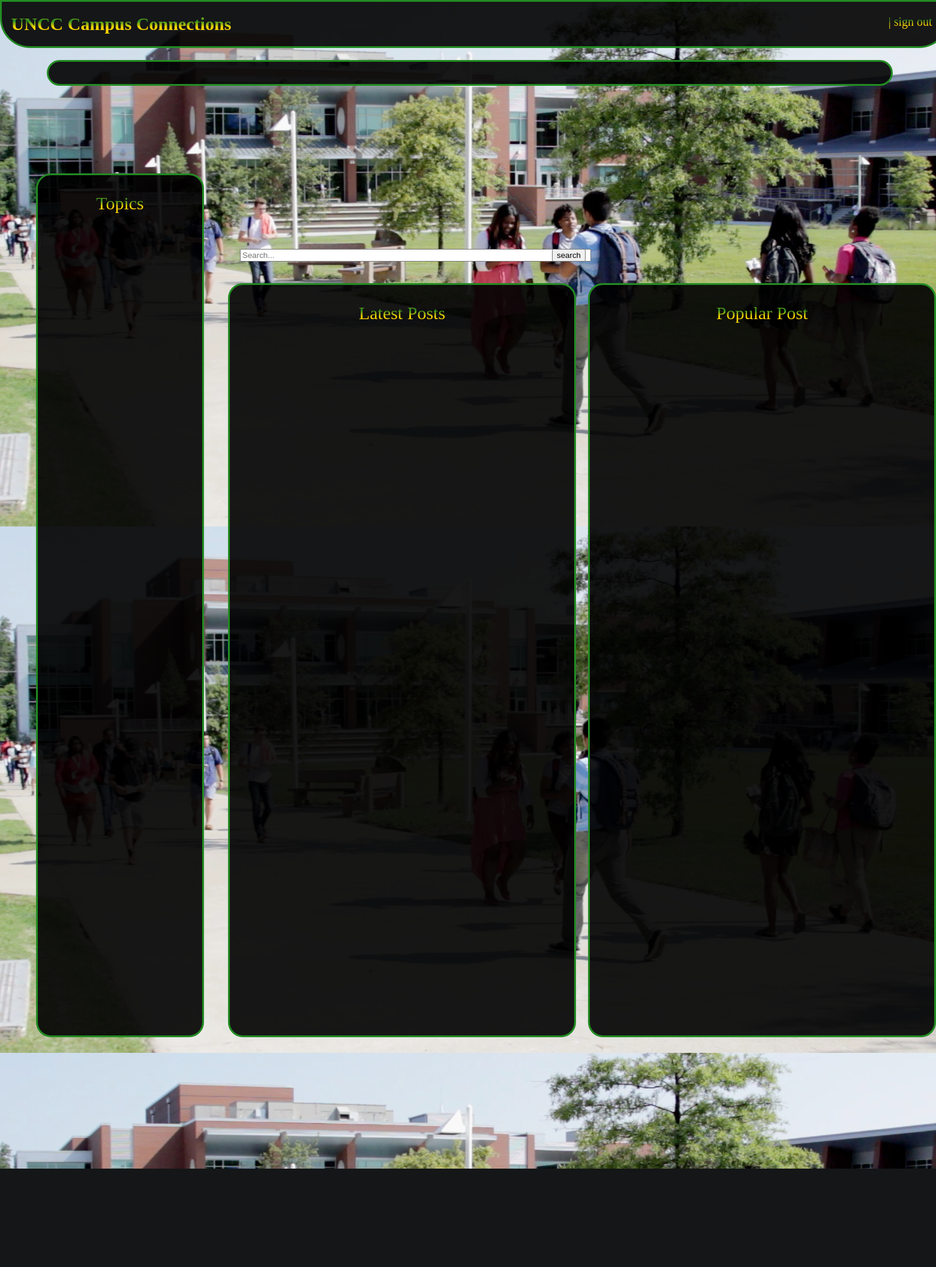
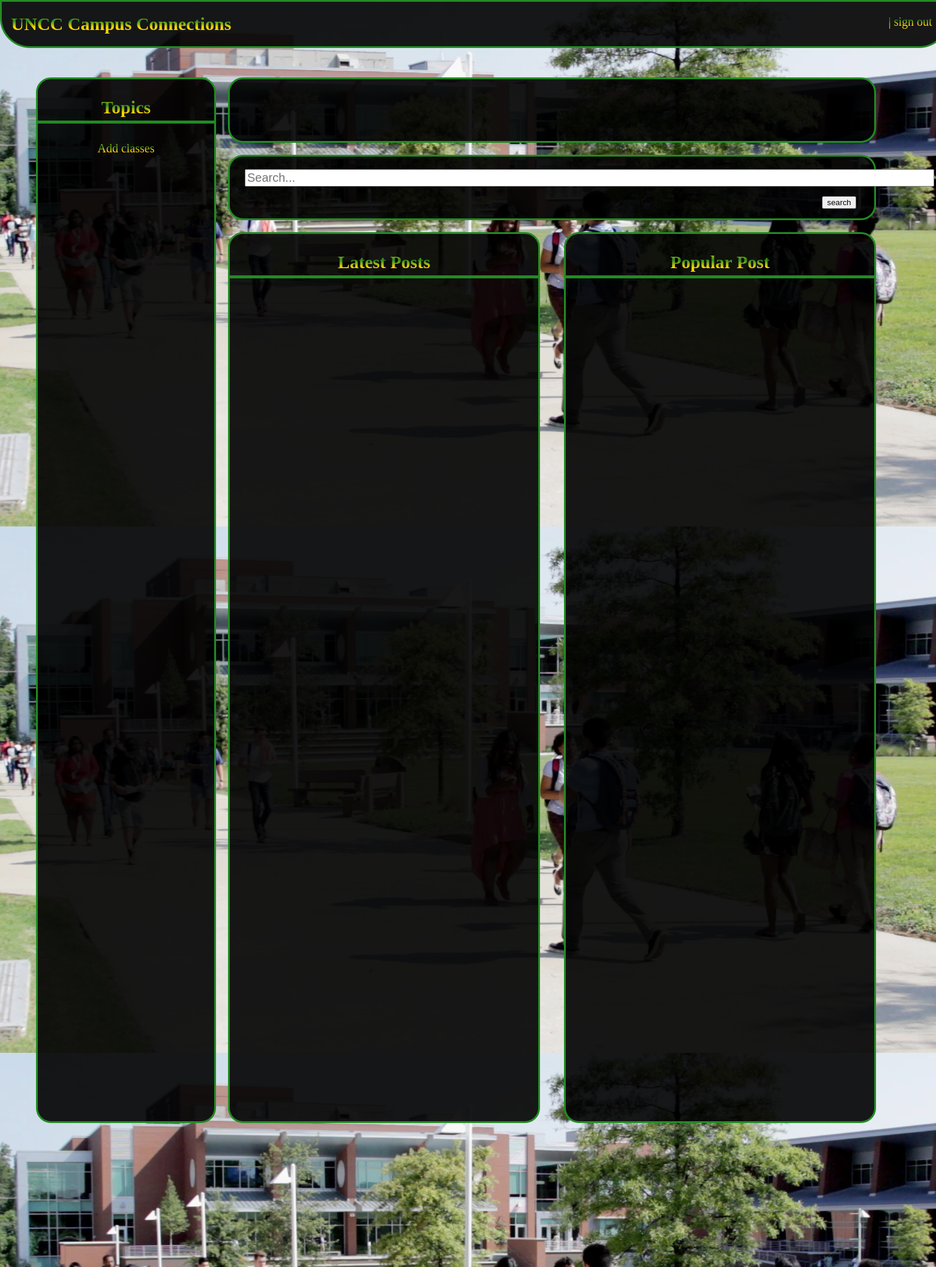
Before and after one commit to yparekh21/team17_3155, a Flask app: template flaskapp/Templates/ClassPage.html in a window 1560 px wide. Shown: the top 2112 px of the page at 60% size. Before the commit the page ends 1948 px from the top, so only its background shows below. Run offline with Flask 2, Linux system fonts and the light colour scheme; the template is opened without the code that fills it, so the values that code supplies are empty.

Commit message:
update css and html format
changes made specifically on AccountHomeStyle.css, AccountHomePage.html, classes.html, ClassPage.html

```diff
--- a/flaskapp/Templates/ClassPage.html
+++ b/flaskapp/Templates/ClassPage.html
@@ -13,30 +13,35 @@
           <h1 id = "titleFont" class = "gradient-text"><a href = '/Home/{{user.username}}'>UNCC Campus Connections</a></h1>
             <span id = "navLinks" class = "gradient-text">{{user.username}} | sign out</span>
         </div>
+        <div class = "wrapper">
+          <div class = "classesNav">
+              <p class = "subHeader gradient-text" >Topics</p>
+              <div class = "classesContainer">
+                  {%for myclass in user.classes%}
+                    <div class = "classListFont"><a href = '/ClassPage/{{user.username}}/{{myclass.id}}'>{{myclass.name}}</a></div>
+                  {%endfor%}
+              </div>
+              <span class = "gradient-text"><a href = "{{ url_for('classes', username = user.username)}}"> Add classes </a></span>
+          </div>
 
-        <section class = "classNameHeader">
-            <h1 class = "gradient-text" >{{classinfo.name}}</h1>
-        </section>
+          <div class = "latestpost">
+              <p class = "subHeader gradient-text">Latest Posts</p>
+          </div>
 
+          <div class = "popularpost">
+              <p class = "subHeader gradient-text">Popular Post</p>
+          </div>
 
-        <div class = "wrapper">
-          <div class = "classes"><p class = "gradient-text"><a href = '/Classes'>Topics</a></p></div>
-
-          <div class = "latestpost"><p class = "gradient-text">Latest Posts</p> </div>
-          <div class = 'latestpostsub'></div>
-          <div class = "popularpost"><p class = "gradient-text">Popular Post</p></div>
-          <div class = 'popularpostsub'></div>
+          <div id = "welcomeContainer">
+              <h1 id = "welcomeFont" class = "gradient-text">{{classinfo.name}}</h1>
+          </div>
 
           <div class = "searchbar">
             <form action = "search" method = "get">
-                <p class = 'searchaesthetic'><input type = "text" placeholder="Search...", size = "70";id = "searchHome"></p>
+            <p><input id = "searchHome" type = "text" placeholder="Search...", size = "93.5"></p>
             </form>
-          </div>
-
-            <div class = "searchbarbutton">
-              <form>
-
-                <p><input type = "submit", value = "search"></p>
+              <form class = "searchBarButton">
+                <p><input type = "submit", value = "search">
               </form>
             </div>
 
--- a/flaskapp/models.py
+++ b/flaskapp/models.py
@@ -1,4 +1,4 @@
-from flaskapp import db;
+from database import db;
 from datetime import datetime;
 
 class User(db.Model):
--- a/flaskapp/static/AccountHomeStyle.css
+++ b/flaskapp/static/AccountHomeStyle.css
@@ -1,6 +1,6 @@
 body{
   width: 100%;
-  margin: 0;
+  margin: 0px;
   height: 100;
   background-image: url("background.jpg");
   background-repeat: no repeat;
@@ -30,18 +30,70 @@ body{
   gap: 20px;
 }
 
-.classes{
+.subHeader{
   font-size: 30px;
+  font-weight: bold;
   text-align: center;
-  grid-column: 4/19;
-  grid-row: 5/45;
+  border-bottom: 5px solid forestgreen;
+  padding-bottom: 5px;
+}
+
+.miniSubHeader{
+  font-size: 25px;
+  font-weight: bold;
+  text-align: left;
+  border-bottom: 5px solid forestgreen;
+  padding-bottom: 5px;
+}
+
+.classesNav{
+  font-size: 20px;
+  text-align: center;
+  grid-column: 4/20;
+  grid-row: 4/45;
   border: solid forestgreen;
   border-radius: 25px;
   background-color: rgba(0,0,0,0.9);
 
 }
 
-.classNameHeader{
+.classListFont {
+  font-size: 20px;
+  margin-left: 20px;
+  margin-right: 20px;
+  margin-bottom: 15px;
+  text-align: left;
+  border-bottom: 2px ridge gold;
+}
+
+.classesContainer{
+  font-size: 20px;
+  text-align: center;
+}
+
+.classesContainer a:link {
+  text-decoration: none;
+  color: forestgreen;
+  text-shadow: 0px 0px 26px forestgreen;
+}
+
+.classesContainer a:visited {
+  color: darkgreen;
+}
+
+.classesContainer a:hover {
+  background: -webkit-linear-gradient(gold,forestgreen,gold,gold);
+  -webkit-background-clip: text;
+  -webkit-text-fill-color: transparent;
+}
+
+.classesContainer a:active {
+  background: -webkit-linear-gradient(gold,forestgreen,gold,gold);
+  -webkit-background-clip: text;
+  -webkit-text-fill-color: transparent;
+}
+
+/* .classNameHeader{
   width: 90%;
   margin-top: 100px;
   margin-right: 5%;
@@ -51,13 +103,17 @@ body{
   border: solid forestgreen;
   border-radius: 25px;
   background-color: rgba(0,0,0,0.9);
+} */
+
+#addClass{
+  text-align: center;
 }
 
 .latestpost{
   font-size: 30px;
   text-align: center;
-  grid-column: 20/50;
-  grid-row: 10/ 45;
+  grid-column: 20/47;
+  grid-row: 10/45;
   justify-content: center;
   border: solid forestgreen;
   border-radius: 25px;
@@ -68,20 +124,47 @@ body{
 .popularpost{
   font-size: 30px;
   text-align: center;
-  grid-column: 50/80;
+  grid-column: 48/75;
   grid-row: 10/45;
   border: solid forestgreen;
   border-radius: 25px;
   background-color: rgba(0,0,0,0.9);
 
 }
+
+#welcomeContainer{
+  grid-column: 20/75;
+  grid-row: 4/7;
+  border: solid forestgreen;
+  border-radius: 25px;
+  background-color: rgba(0,0,0,0.9);
+  padding-bottom: 5px;
+}
+
+#welcomeFont{
+  font-size: 40px;
+  font-weight: bold;
+  text-align: center;
+}
+
 .searchbar{
-  grid-column: 21/65;
-  grid-row: 8/10;
+  grid-column: 20/75;
+  grid-row: 7/10;
+  border: solid forestgreen;
+  border-radius: 25px;
+  background-color: rgba(0,0,0,0.9);
 }
-.searchbarbutton{
-  grid-column: 47/65;
-  grid-row: 8/10;
+
+.searchBarButton{
+  margin-right: 30.5px;
+  float: right;
+}
+
+#searchHome{
+  font-size: 20px;
+  margin-top: 5px;
+  margin-left: 25px;
+  float: left;
 }
 
 #titleFont{
```
Also changed, not shown: flaskapp/Templates/AccountHomePage.html (+24 -8 lines), flaskapp/Templates/classes.html (+12 -18 lines), flaskapp/__init__.py (+4 -5 lines), flaskapp/routes.py (+5 -3 lines), flaskapp/static/__init__.py (deleted).
